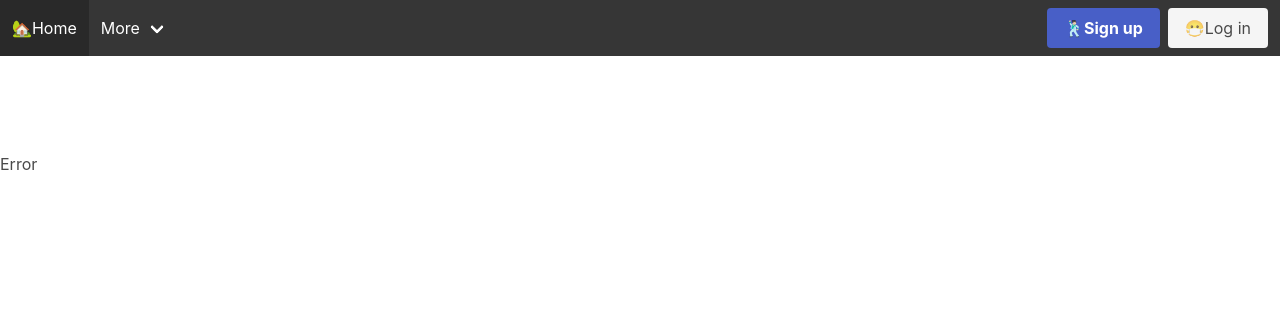
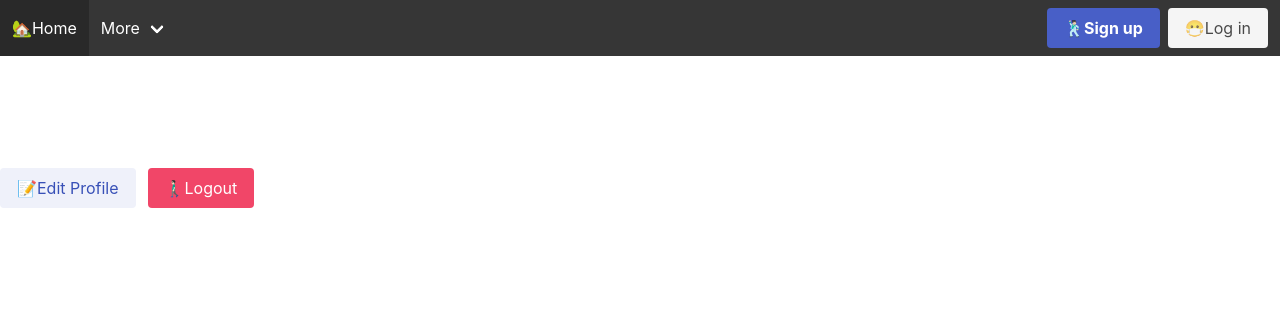
Before and after one commit to xmi1an/php, a PHP site: page /welcome.php in a window 1280 px wide. Shown: the top 316 px of the page. Run offline with PHP 8.4, Linux system fonts and the light colour scheme; the visitor is signed in with stand-in values (Sample User, id 1); data that the repository does not hold is empty.

Commit message:
Some Changes😉

```diff
--- a/includes/connection.php
+++ b/includes/connection.php
@@ -5,11 +5,8 @@
 $database = "userloginsystem";
 
 $conn = mysqli_connect($server, $username, $password, $database);
-if (!$conn){
-//     echo "Connected!";
+if (!$conn) {
+    //     echo "Connected!";
+} else {
+    echo mysqli_connect_error();
 }
-
-else
-    die("Error". mysqli_connect_error());
-
-?>
--- a/signup.php
+++ b/signup.php
@@ -41,7 +41,7 @@
   <?php
   if ($showAlert) {
     echo ' <article class="message is-success">
-    <div class="message-body">🎉 Your account is now created and you can <a href="index.php">login</a>
+    <div class="message-body">🥳 Your account is now created and you can <a href="index.php">login</a>
     </div>
   </article>';
   }
```
